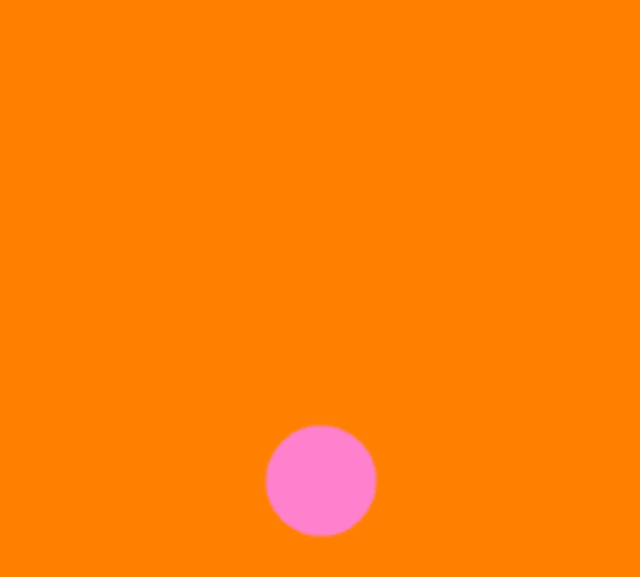
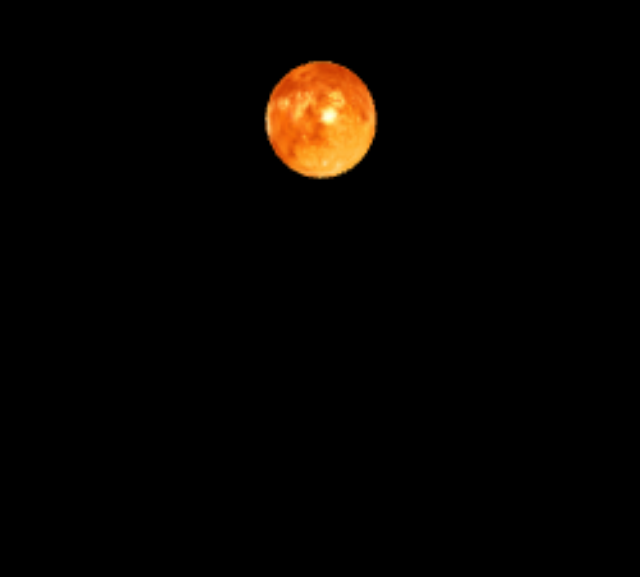
Before and after one commit to gutche/solar-system, a plain HTML site: page src/index.html in a window 1280 px wide. Shown: the part 159-736 px from the top of the page, without its empty margins (319-959 px from the left). Drawn offline with Linux system fonts and the light colour scheme.

Commit message:
feat: sun texture

```diff
--- a/src/index.html
+++ b/src/index.html
@@ -51,7 +51,7 @@
 
         layout (location = 0) in vec3 aPos;
 		layout (location = 1) in vec3 aNormal;
-		layout (location = 2) in vec3 aTexCoord;
+		layout (location = 2) in vec2 aTexCoord;
 
 		// Unif. Buffer Object
         uniform UBO {
@@ -61,23 +61,29 @@
 
 		uniform mat4 model;
 
+		out vec2 TexCoord;
+
 		void main()
         {
-        gl_Position = projection * view * model * vec4(aPos, 1.0);
+			TexCoord = aTexCoord;
+        	gl_Position = projection * view * model * vec4(aPos, 1.0);
         }
         </script>
 		<!-- prettier-ignore -->
 		<script
 			id="shader-fs"
 			type="x-shader/x-fragment">#version 300 es
-        precision mediump float;
+		precision mediump float;
 
-        out vec4 FragColor;
+		in vec2 TexCoord;
 
-        void main()
-        {
-        FragColor = vec4(1.0, 0.5, 0.8, 1.0);
-        }
+		uniform sampler2D uTexture;
+
+		out vec4 FragColor;
+
+		void main() {
+			FragColor = texture(uTexture, TexCoord);
+		}
 		</script>
 	</head>
 	<body>
@@ -165,7 +171,7 @@
 				gl.STATIC_DRAW
 			);
 
-			gl.vertexAttribPointer(2, 3, gl.FLOAT, false, 0, 0);
+			gl.vertexAttribPointer(2, 2, gl.FLOAT, false, 0, 0);
 			gl.enableVertexAttribArray(2);
 
 			gl.bindBuffer(gl.ELEMENT_ARRAY_BUFFER, EBO);
@@ -175,7 +181,34 @@
 				gl.STATIC_DRAW
 			);
 
-			gl.clearColor(1.0, 0.5, 0.0, 1.0);
+			const textureImage = new Image();
+			textureImage.onload = function () {
+				console.log("Image has been loaded");
+				const texture = gl.createTexture();
+				gl.bindTexture(gl.TEXTURE_2D, texture);
+				gl.texImage2D(
+					gl.TEXTURE_2D,
+					0,
+					gl.RGBA,
+					gl.RGBA,
+					gl.UNSIGNED_BYTE,
+					textureImage
+				);
+				gl.generateMipmap(gl.TEXTURE_2D);
+				gl.texParameteri(
+					gl.TEXTURE_2D,
+					gl.TEXTURE_MIN_FILTER,
+					gl.LINEAR_MIPMAP_LINEAR
+				);
+				gl.texParameteri(
+					gl.TEXTURE_2D,
+					gl.TEXTURE_MAG_FILTER,
+					gl.LINEAR
+				);
+			};
+			textureImage.src = "../resources/sun.png";
+
+			gl.clearColor(0.0, 0.0, 0.0, 1.0);
 			gl.viewport(0, 0, gl.canvas.width, gl.canvas.height);
 
 			function renderFunc(time) {
@@ -183,6 +216,7 @@
 				gl.enable(gl.DEPTH_TEST);
 
 				time *= 0.001; // to seconds
+				const angle = time * 25.0;
 
 				var proj = mat4.create();
 				mat4.perspective(
@@ -196,13 +230,21 @@
 				mat4.translate(view, view, [0.0, 0.0, -20.0]);
 
 				var model = mat4.create();
-				mat4.translate(model, model, [0.0, 0.0, 0.0]);
-				//mat4.rotate(model, model, Math.radians(angle), [1.0, 0.5, 0.0]);
+				mat4.translate(model, model, [0.0, 6.5, 0.0]);
+				mat4.rotate(model, model, Math.radians(angle), [0.0, 1.0, 0.0]);
 
 				// TODO: Tienes que activar al menos un programa
 				shaderProgram.bind();
 
 				shaderProgram.setUniformMat4("model", model);
+
+				// Idk why this kills it lol
+				/* gl.activeTexture(gl.TEXTURE0);
+				gl.bindTexture(gl.TEXTURE_2D, texture);
+				gl.uniform1i(
+					gl.getUniformLocation(shaderProgram, "uTexture"),
+					0
+				); */
 
 				// Aquí subimos los datos para la proyección y la vista
 				ubo.uploadData("projection", proj);
```
